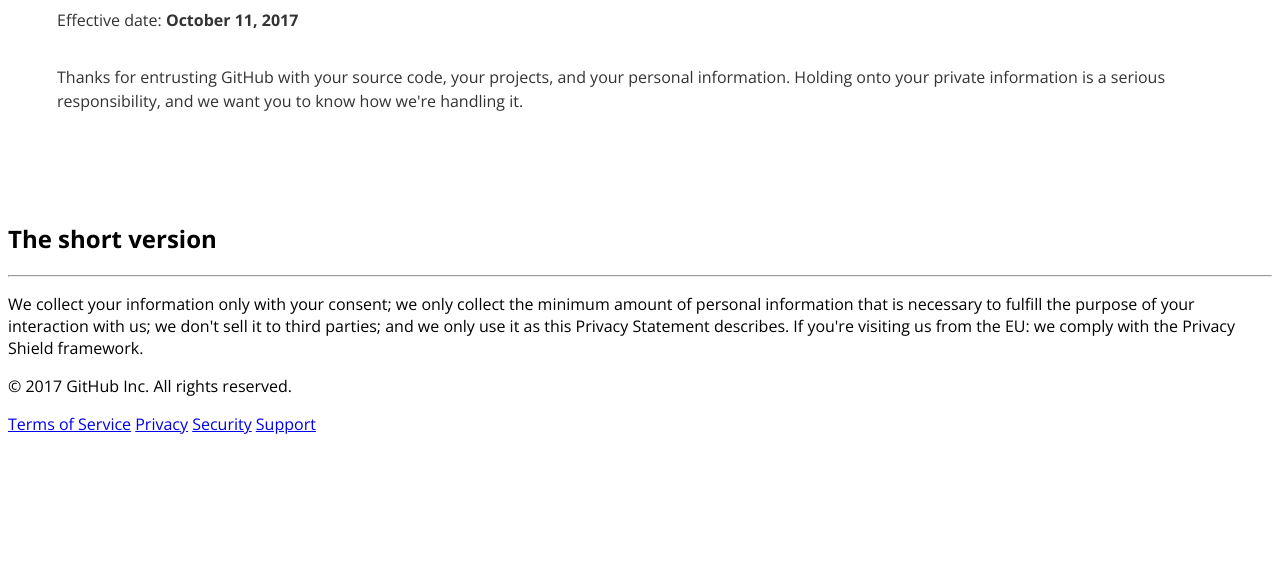
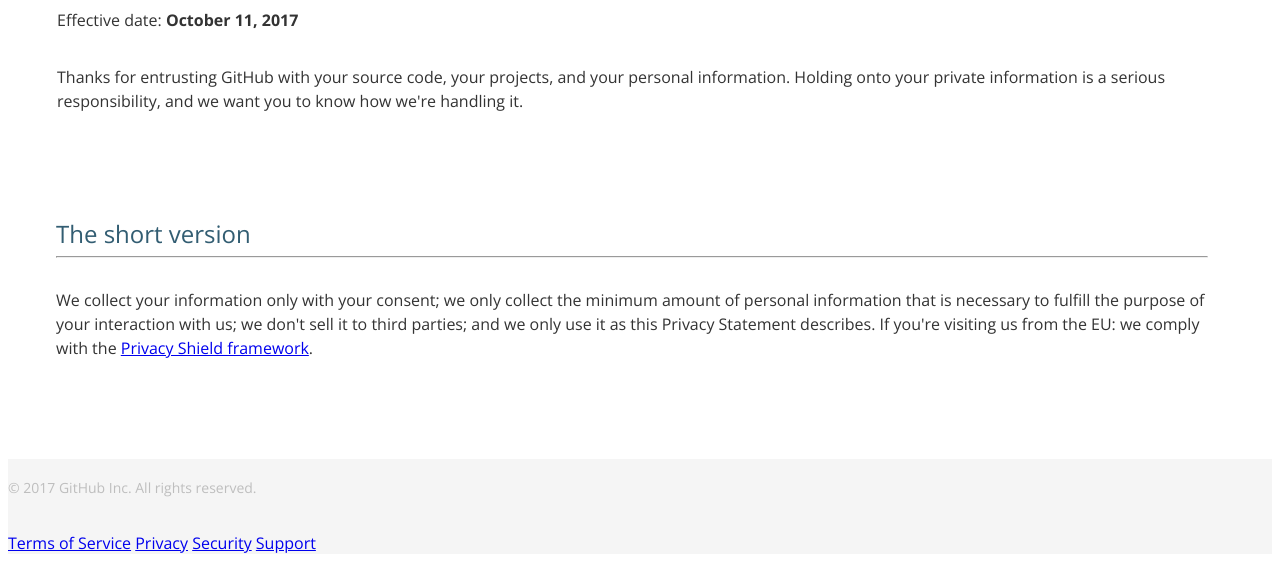
Before and after one commit to avstrievskaya/maket2, a plain HTML site: page index.html in a window 1280 px wide. Shown: the part 511-1073 px from the top of the page. Before the commit the page ends 954 px from the top, so only its background shows below. Drawn offline with nearby package versions, Linux system fonts and the light colour scheme.

Commit message:
added new styles

```diff
--- a/index.html
+++ b/index.html
@@ -27,9 +27,9 @@
         <h2 class="text2_h2">
             The short version
         </h2>
-        <hr>
+        <hr class="hr">
         <p class="text2_p">
-            We collect your information only with your consent; we only collect the minimum amount of personal information that is necessary to fulfill the purpose of your interaction with us; we don't sell it to third parties; and we only use it as this Privacy Statement describes. If you're visiting us from the EU: we comply with the Privacy Shield framework.
+            We collect your information only with your consent; we only collect the minimum amount of personal information that is necessary to fulfill the purpose of your interaction with us; we don't sell it to third parties; and we only use it as this Privacy Statement describes. If you're visiting us from the EU: we comply with the <a href="#" class="text2_link">Privacy Shield framework</a>.
         </p>
     </div>
     <footer class="footer">
--- a/style.css
+++ b/style.css
@@ -36,3 +36,29 @@
 .first{
     margin-bottom: 33px;
 }
+.text2{
+    padding: 0 64px 69px 48px;
+}
+.text2_h2{
+    color: #325d72;
+    font-size: 24px;
+    font-weight: 400;
+    line-height: 24px;
+    margin-bottom: 10px;
+}
+.text2_p{
+    color: #333333;
+    font-size: 16px;
+    font-weight: 400;
+    line-height: 24px;
+    margin-top: 30px;
+}
+.footer{
+    background-color: #f5f5f5;
+}
+.footer_text{
+    color: #bebebe;
+    font-size: 14px;
+    font-weight: 400;
+    line-height: 58.99px;
+}
```
